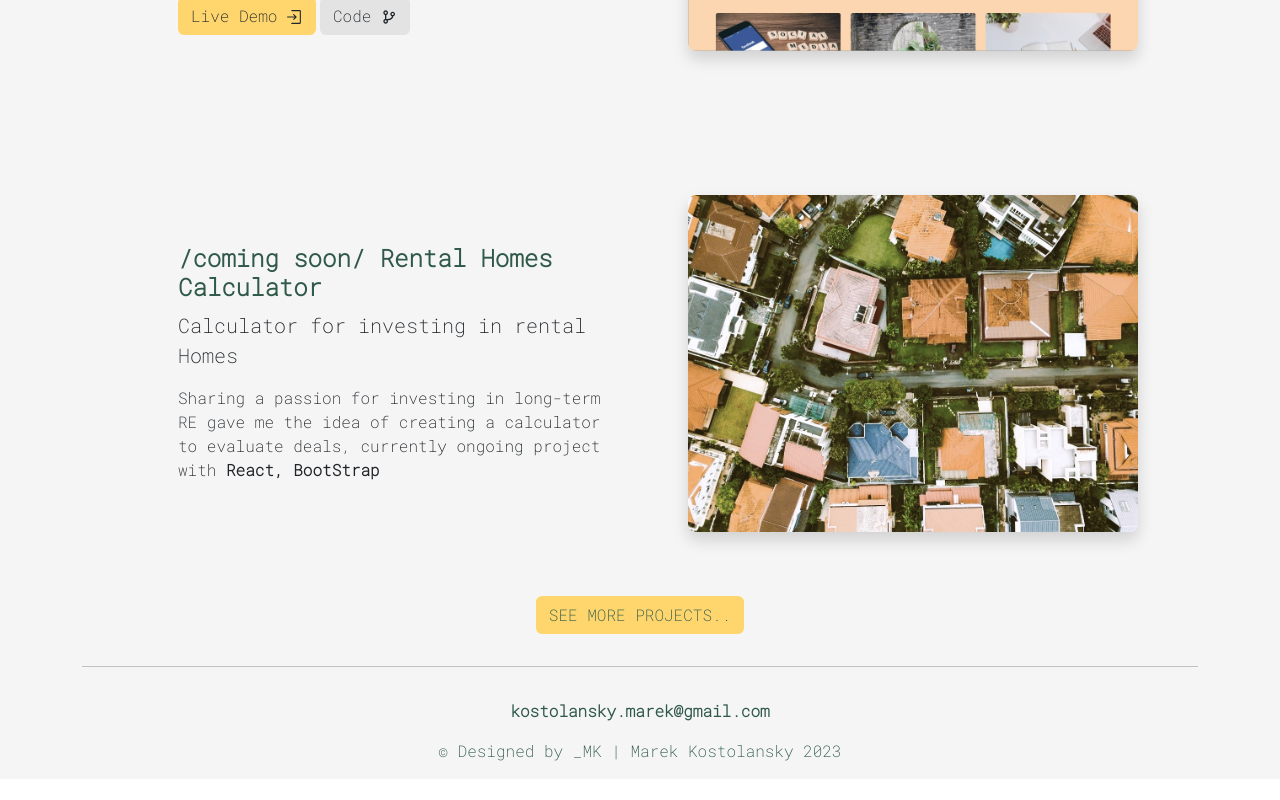
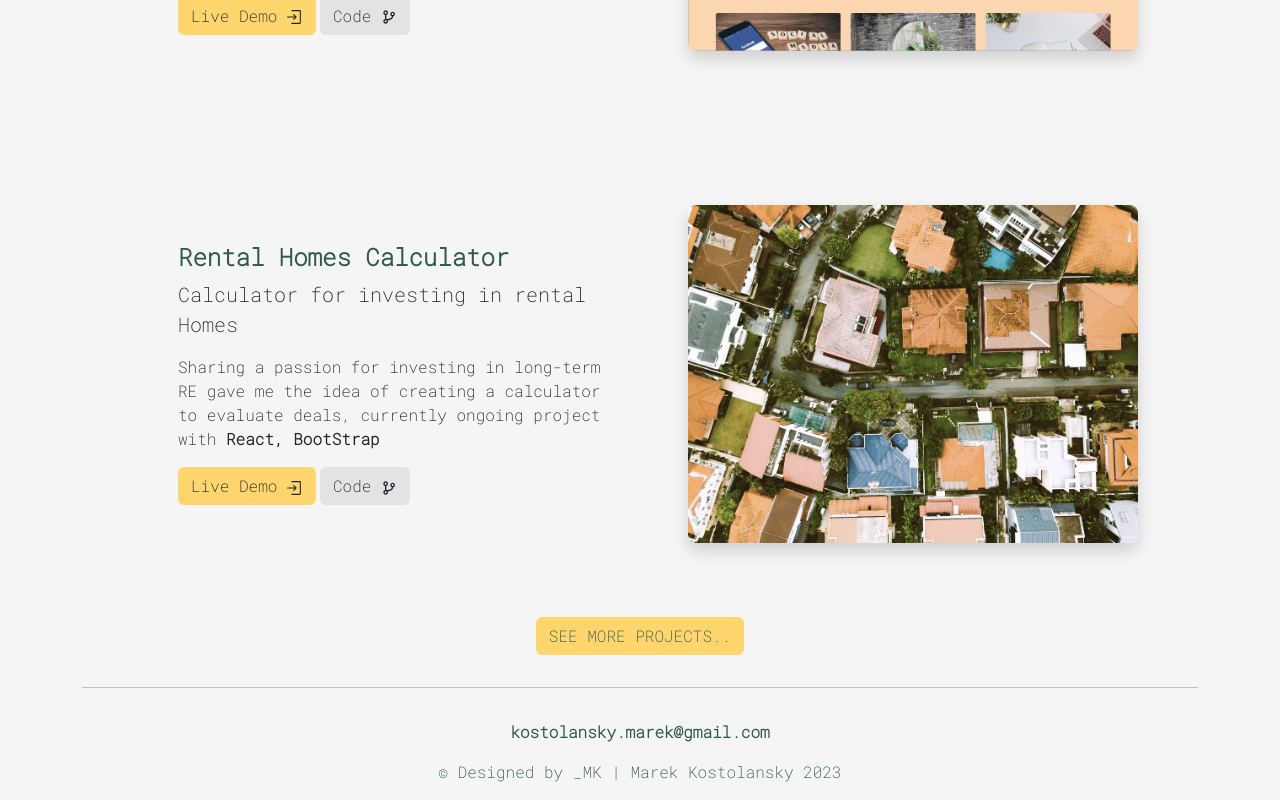
Before and after one commit to maderi21/porfolio, a React (Create React App) app: page / in a window 1280 px wide. Shown: the part 2597-3397 px from the top of the page. Before the commit the page ends 3376 px from the top, so only its background shows below. Built offline with nearby package versions, Linux system fonts and the light colour scheme.

Commit message:
rentals calculator finished

```diff
--- a/src/App.js
+++ b/src/App.js
@@ -6,6 +6,8 @@ import Projects from "./pages/Projects";
 import { Routes, Route } from "react-router-dom";
 import Home from "./pages/Home";
 import PopImage from "./components/popups/PopImage";
+
+
 
 function App() {
   return (
--- a/src/components/Portfolio.jsx
+++ b/src/components/Portfolio.jsx
@@ -138,15 +138,31 @@ const Portfolio = () => {
         <div className="container">
           <div className="row align-items-center justify-content-between">
             <div className="col-md p-5">
-              <h4 className="text-dark fw-bold">
-                /coming soon/ Rental Homes Calculator
-              </h4>
+              <h4 className="text-dark fw-bold">Rental Homes Calculator</h4>
               <p className="lead">Calculator for investing in rental Homes</p>
               <p>
                 Sharing a passion for investing in long-term RE gave me the idea
                 of creating a calculator to evaluate deals, currently ongoing
                 project with <span className="fw-bold">React, BootStrap</span>
               </p>
+              <div>
+                <a
+                  href="https://longterminvesting.netlify.app/"
+                  className="btn bg-danger  mb-3"
+                  target="_blank"
+                  rel="noopener noreferrer"
+                >
+                  Live Demo <RxEnter />
+                </a>
+                <a
+                  href="https://github.com/maderi21/ROI"
+                  className="btn bg-secondary mx-1 mb-3"
+                  target="_blank"
+                  rel="noopener noreferrer"
+                >
+                  Code <BiGitBranch />
+                </a>
+              </div>
             </div>
             <div className="col-md">
               <img
```
